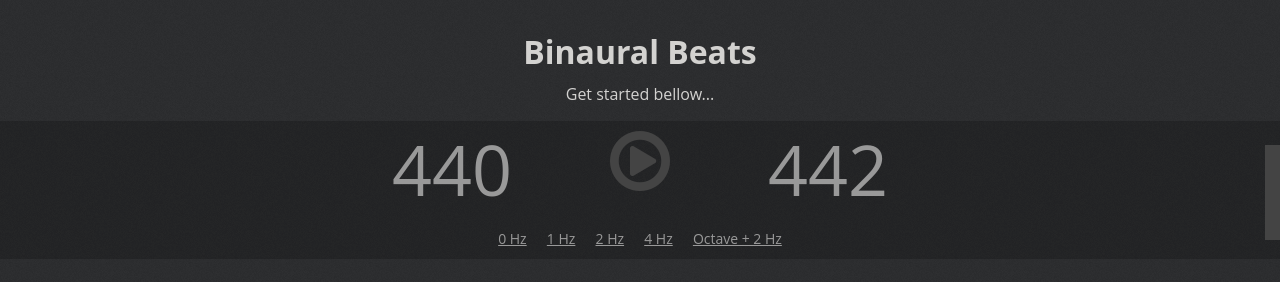
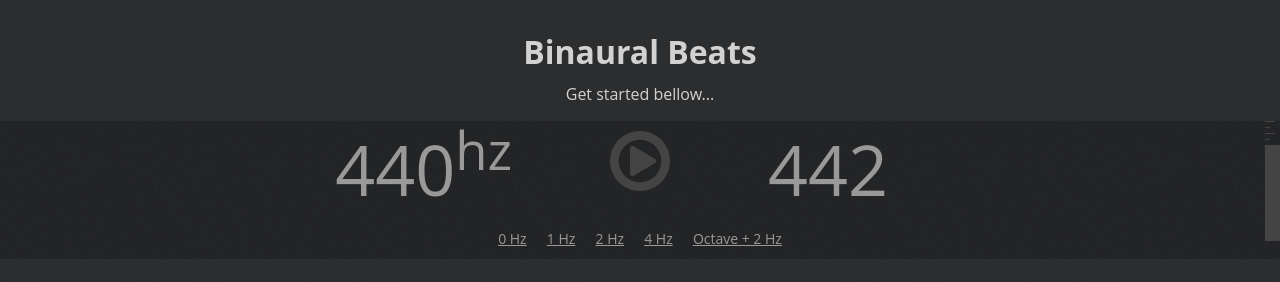
Before and after one commit to martindownton/binauralbeats, a website: page index.html in a window 1280 px wide. Both pictures are taken after a click on the link "Hide Description". Drawn offline with nearby package versions, Linux system fonts and the light colour scheme.

Commit message:
Added volume division indicators

```diff
--- /dev/null
+++ b/css/sass/_configuration.scss
@@ -0,0 +1,11 @@
+$coltest:   #FC0;
+$bgcolor:   #2c2d2f;
+$txtcolor:  #D3D2D0;
+$freqcolor: #999;
+$grey:      #999;
+$greydark:  #444;
+$green:     #33CC33;
+$red:       #CC3333;
+
+$interface_height:  82px;
+$interface_extra:   38px;
--- a/css/sass/binaural.scss
+++ b/css/sass/binaural.scss
@@ -1,16 +1,25 @@
+/*------------------------------------*\
+    $contents
+\*------------------------------------*/
+/**
+ * CONTENTS.............list of modules
+ * NORMALIZE............normalize.css library
+ * CONFIGURATION........via variables
+ */
+
+
+
+
+
+/*------------------------------------*\
+    $normalize
+\*------------------------------------*/
 @import 'normalize';
 
-$coltest: 	#FC0;
-$bgcolor: 	#2c2d2f;
-$txtcolor:	#D3D2D0;
-$freqcolor:	#999;
-$grey:		#999;
-$greydark:	#444;
-$green:		#33CC33;
-$red:		#CC3333;
-
-$interface_height:	81px;
-$interface_extra:	38px;
+/*------------------------------------*\
+    $configuration
+\*------------------------------------*/
+@import 'configuration';
 
 body {
     background: $bgcolor url(../images/bgtile.jpg);
@@ -33,6 +42,7 @@ body {
         position: absolute;
         right: 10px;
         bottom: 10px;
+        text-decoration: none;
     }
     &.truncated a { display:none }
 }
@@ -45,13 +55,15 @@ body {
     top: 0;
     width: 100%;
 }
-#compatibility.compatible	{ color:$green;	}
-#compatibility.incompatible	{ color:$red;	}
+#compatibility.compatible   { color:$green; }
+#compatibility.incompatible { color:$red;   }
 
 #interface {
     background: rgba(0,0,0,0.2);
+    float: left;
     height: auto;
     position: relative;
+    width: 100%;
 }
     .freq {
         color: $freqcolor;
@@ -89,10 +101,11 @@ body {
     }
     #volume {
         @include volume-common();
+        background-image: url(../images/volume.png);
+        background-repeat: repeat-y;
+        float: right;
         max-width: 15px;
-		position: absolute;
-		right: 0;
-		top: 0;
+        position: relative;
         width: 2%;
     }
     .indicator {
@@ -103,11 +116,12 @@ body {
     }
 
     #examples {
-		clear: both;
         display: block;
-		margin: 0px;
+        float: left;
+        margin: 0 0 0 2%;
         padding: 10px 0;
         text-align: center;
+        width: 96%;
 
         li {
             display: inline-block;
--- a/index.html
+++ b/index.html
@@ -29,7 +29,7 @@
         <p id="getstarted">Get started bellow...</p>
 
         <div id="interface">
-            <div class="freq" id="freq_left">440</div>
+            <div class="freq" id="freq_left">440<sup>hz</sup></div>
             <a href="#ctl_startstop" id="ctl_startstop" class="fa"></a>
             <div class="freq" id="freq_right">442</div>
             <a href="#ctl_volume" id='volume'><span class="indicator"></span></a href="#ctl_volume">
--- a/js/binaural.js
+++ b/js/binaural.js
@@ -4,6 +4,7 @@
   config = {
     freq_fundamental: 440,
     freq_init_variance: 2,
+    anim_time: 400,
     msg_compatible: "Your Browser is Compatiable with the Webaudio API",
     msg_incompatible: "Your Browser is Not Compatiable with the Webaudio API"
   };
@@ -66,9 +67,10 @@
     initEvents: function() {
       BN.$title.find('a').click(function(e) {
         return BN.$title.addClass('truncated').animate({
-          width: 235,
           height: 37
-        }, 400);
+        }, config.anim_time).animate({
+          width: 235
+        }, config.anim_time);
       });
       BN.$volume = $('#volume');
       BN.int_volume_max = BN.$volume.height();
@@ -78,7 +80,7 @@
       }).animate({
         height: BN.int_volume_max * 0.8,
         top: BN.int_volume_max * 0.2
-      }, 400);
+      }, config.anim_time);
       BN.$volume.click(function(e) {
         return BN.volumeSet($(this), e.pageY);
       });
@@ -110,7 +112,7 @@
       return BN.$volume.find('.indicator').animate({
         height: int_volume_height,
         top: int_volume_offset
-      }, 200);
+      }, config.anim_time);
     },
     startstopCTL: function() {
       if (BN.startstop.$el.toggleClass('enabled').hasClass('enabled')) {
```
Also changed, not shown: js/coffee/binaural.coffee (+8 -4 lines), css/binaural.css, images/volume.png (added), 1 other file. Lines whose indentation alone changed are shown as unchanged.
